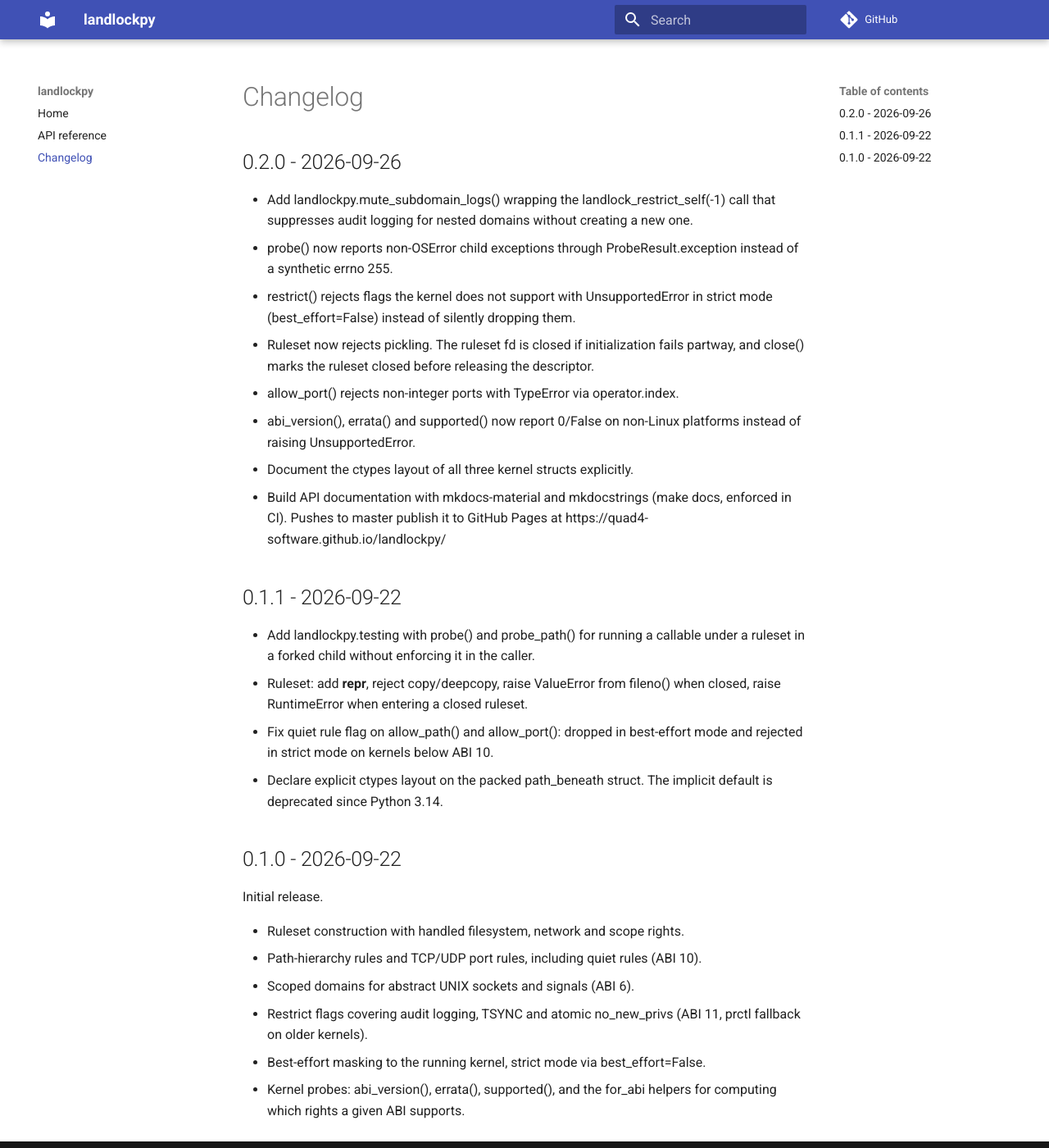
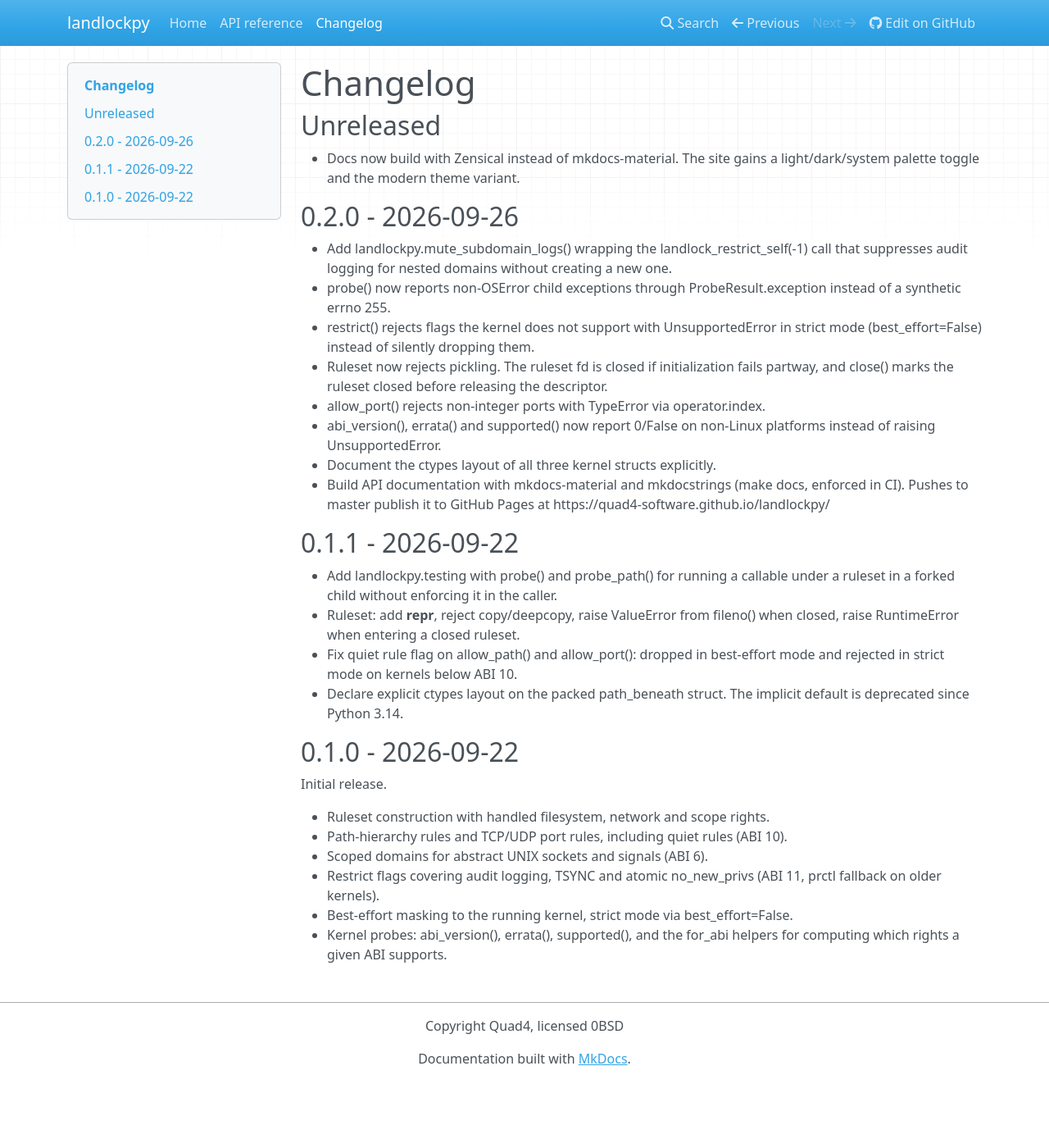
Before and after one commit to Quad4-Software/landlockpy, an MkDocs documentation site: the page built from docs/changelog.md, in a window 1280 px wide and 1400 px high. Shown: the whole window at 82% size. Built offline with MkDocs 1.6.1, drawn with Linux system fonts in a browser that asks for light colours; nearby versions of some CDN libraries; comment, search, counter and statistics services are not loaded; some of the changed text lies outside the part shown.

Commit message:
Build docs with Zensical and add dark mode
Zensical reads the existing mkdocs.yml and natively supports
mkdocstrings, search, and the pymdownx extensions in use. The palette
gains automatic, light, and dark schemes. make docs and CI now run
zensical build --strict.

```diff
--- a/CHANGELOG.md
+++ b/CHANGELOG.md
@@ -1,4 +1,10 @@
 # Changelog
+
+## Unreleased
+
+- Docs now build with Zensical instead of mkdocs-material. The site
+  gains a light/dark/system palette toggle and the modern theme
+  variant.
 
 ## 0.2.0 - 2026-09-26
 
--- a/mkdocs.yml
+++ b/mkdocs.yml
@@ -5,9 +5,22 @@
 copyright: Copyright Quad4, licensed 0BSD
 
 theme:
-  name: material
-  features:
-    - content.code.copy
+  variant: modern
+  palette:
+    - media: "(prefers-color-scheme)"
+      toggle:
+        icon: lucide/sun-moon
+        name: Switch to light mode
+    - media: "(prefers-color-scheme: light)"
+      scheme: default
+      toggle:
+        icon: lucide/sun
+        name: Switch to dark mode
+    - media: "(prefers-color-scheme: dark)"
+      scheme: slate
+      toggle:
+        icon: lucide/moon
+        name: Switch to system preference
 
 plugins:
   - search
--- a/pyproject.toml
+++ b/pyproject.toml
@@ -48,8 +48,8 @@
     "mypy>=2.3.1",
 ]
 docs = [
-    "mkdocs-material>=9.7.7",
-    "mkdocstrings[python]>=1.0.6",
+    "zensical>=0.0.65",
+    "mkdocstrings-python>=2.0.9",
 ]
 
 [tool.ruff]
```
Also changed, not shown: CONTRIBUTING.md (+2 -2 lines), 4 other files.
